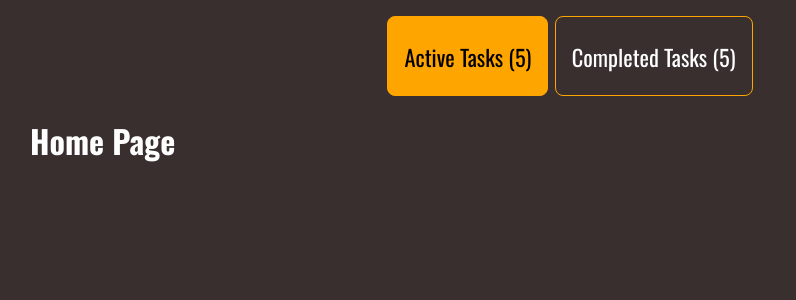
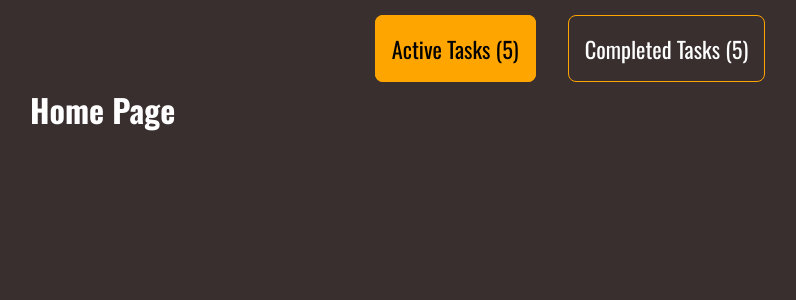
Before and after one commit to DimitarStefan0v/To-Do-App, a React (Create React App) app in the folder client/: page / in a window 1280 px wide. Shown: the top 300 px of the page, without its empty margins (70-866 px from the left). Built offline with nearby package versions, Linux system fonts and the light colour scheme.

Commit message:
Add media queries for navigation menu

```diff
--- a/client/src/components/MainNavigation/MainNavigation.module.css
+++ b/client/src/components/MainNavigation/MainNavigation.module.css
@@ -1,33 +1,24 @@
 .header {
     display: flex;
     justify-content: center;
-    margin-top: 1rem;
+    margin-top: 1.3rem;
 }
 
 .list {
     margin: 0;
     padding: 0;
+    width: 100%;
     list-style: none;
     display: flex;
-    gap: 0.4rem;
-}
-
-.list li {
-    min-width: 10rem;
-    min-height: 5rem;
+    justify-content: space-around;
 }
 
 .link {
     color: white;
     text-decoration: none;
-    font-size: 1.4rem;
+    font-size: 1.1rem;
     border: 1px solid orange;
     border-radius: 8px;
-    display: flex;
-    width: 100%;
-    height: 100%;
-    justify-content: center;
-    align-items: center;
     padding: 1rem;
 }
 
@@ -39,3 +30,18 @@
     background: orange;
     color: black;
 }
+
+@media (min-width: 500px) {
+    .header {
+        margin-top: 2rem;
+    }
+
+    .list {
+        justify-content: center;
+        gap: 2rem;
+    }
+
+    .link {
+        font-size: 1.4rem;
+    }
+}
```
